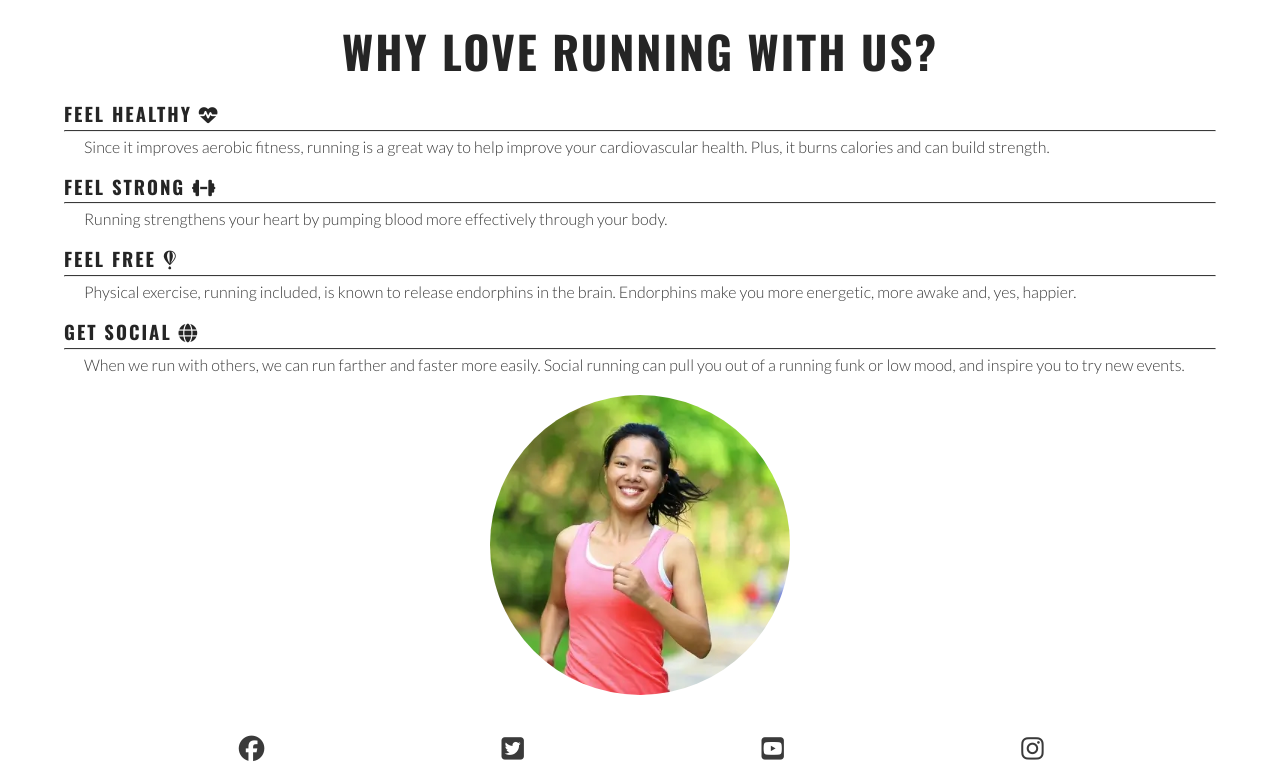
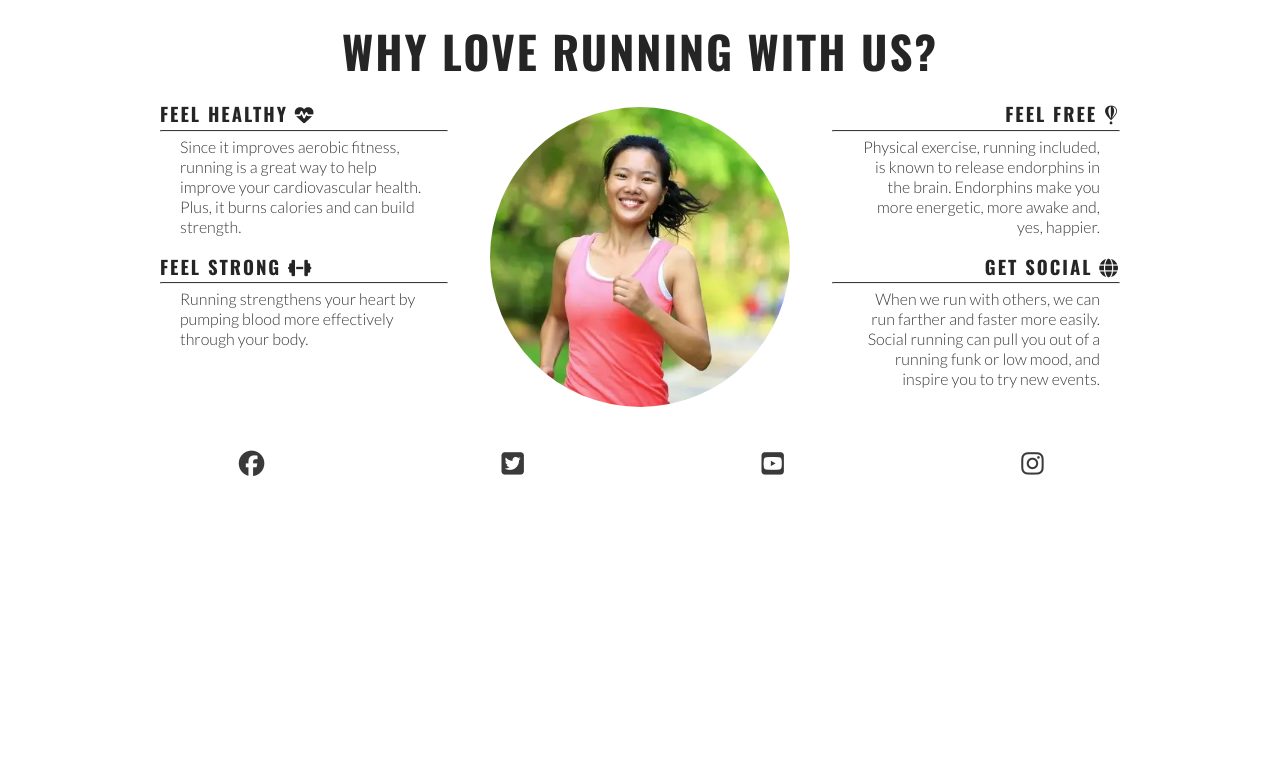
Before and after one commit to cmoynan/Love-Run-3, a plain HTML site: page index.html in a window 1280 px wide. Shown: the part 681-1464 px from the top of the page. After the commit the page ends 1179 px from the top, so only its background shows below. Drawn offline with nearby package versions, Linux system fonts and the light colour scheme.

Commit message:
added styles for larger screens

```diff
--- a/assets/css/style.css
+++ b/assets/css/style.css
@@ -215,6 +215,23 @@ main {
         width: 300px;
         right: 50px;
     }
+
+        /* Reasons Section */
+        #benefits-physical,
+        #benefits-mental {
+            display: flex;
+            flex-direction: column;
+            width: 100%;
+
+        }
+                 #benefits-physical > div,
+                 #benefits-mental > div {
+                    width: 75%;
+                 }
+                                 #benefits-mental>div {
+                                    text-align: end;
+                                    align-self: flex-end;
+                                 }
 }
 
 /* Large devices (laptops and desktops, 992px and up) */
@@ -222,4 +239,34 @@ main {
     #menu a:hover {
         border-bottom: 1px solid #3a3a3a;
     }
+
 }
+
+@media screen and (min-width: 1200px) {
+
+    /* Reasons section */
+    #benefits {
+        display: flex;
+        flex-direction: row;
+    }
+
+    #benefits>div {
+        flex: 1;
+    }
+
+    #benefits-image {
+        order: 0
+    }
+
+    #benefits-mental {
+        order: 1;
+    }
+
+    #benefits-mental>div {
+        align-self: flex-start;
+    }
+
+    #benefits-physical>div {
+        align-self: flex-end;
+    }
+}
```
